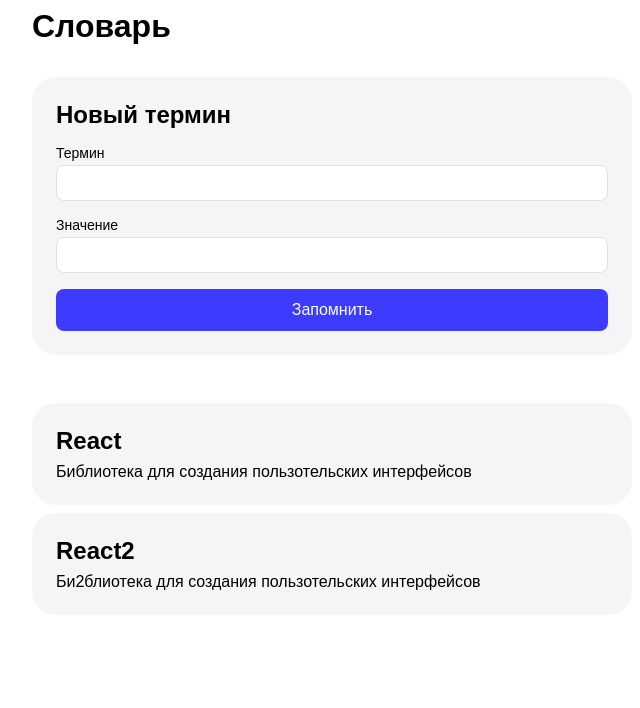
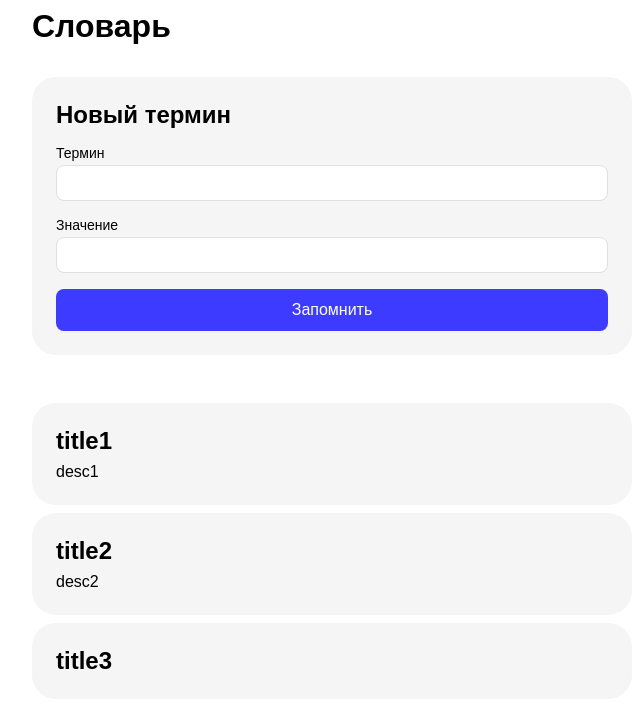
Before and after one commit to Ivan26ru/react-vite, a React (Vite) app: page / in a window 1280 px wide. Shown: the top 708 px of the page, without its empty margins (308-948 px from the left). Built offline with nearby package versions, Linux system fonts and the light colour scheme.

Commit message:
2.4 add template, use lists is array items

```diff
--- a/src/TermCard.tsx
+++ b/src/TermCard.tsx
@@ -4,7 +4,7 @@ export const TermCard = ({title, description}) => {
     return (
         <div className="term-card">
             <h2 className="term-card__title">{title}</h2>
-            <p className="term-card__description">{description}</p>
+            { description && <p className="term-card__description">{description}</p>}
         </div>
     );
 }
--- a/src/TermList.tsx
+++ b/src/TermList.tsx
@@ -1,20 +1,25 @@
 import "./TermList.scss";
 import {TermCard} from "./TermCard.tsx";
 
+const terms = [
+    {
+        title: "title1",
+        description: "desc1",
+    },
+    {
+        title: "title2",
+        description: "desc2"
+    },
+    {
+        title: "title3",
+    }
+];
 export const TermList = () => {
-    return <ul className="term-list">
-        <li>
-            <TermCard
-                title="React"
-                description="Библиотека для создания пользотельских интерфейсов"
-            />
-        </li>
-
-        <li>
-            <TermCard
-                title="React2"
-                description="Би2блиотека для создания пользотельских интерфейсов"
-            />
-        </li>
-    </ul>
+    return (<ul className="term-list">
+        {terms.map((item) => (
+            <li>
+                <TermCard title={item.title} description={item.description}/>
+            </li>
+        ))}
+    </ul>)
 }
```
